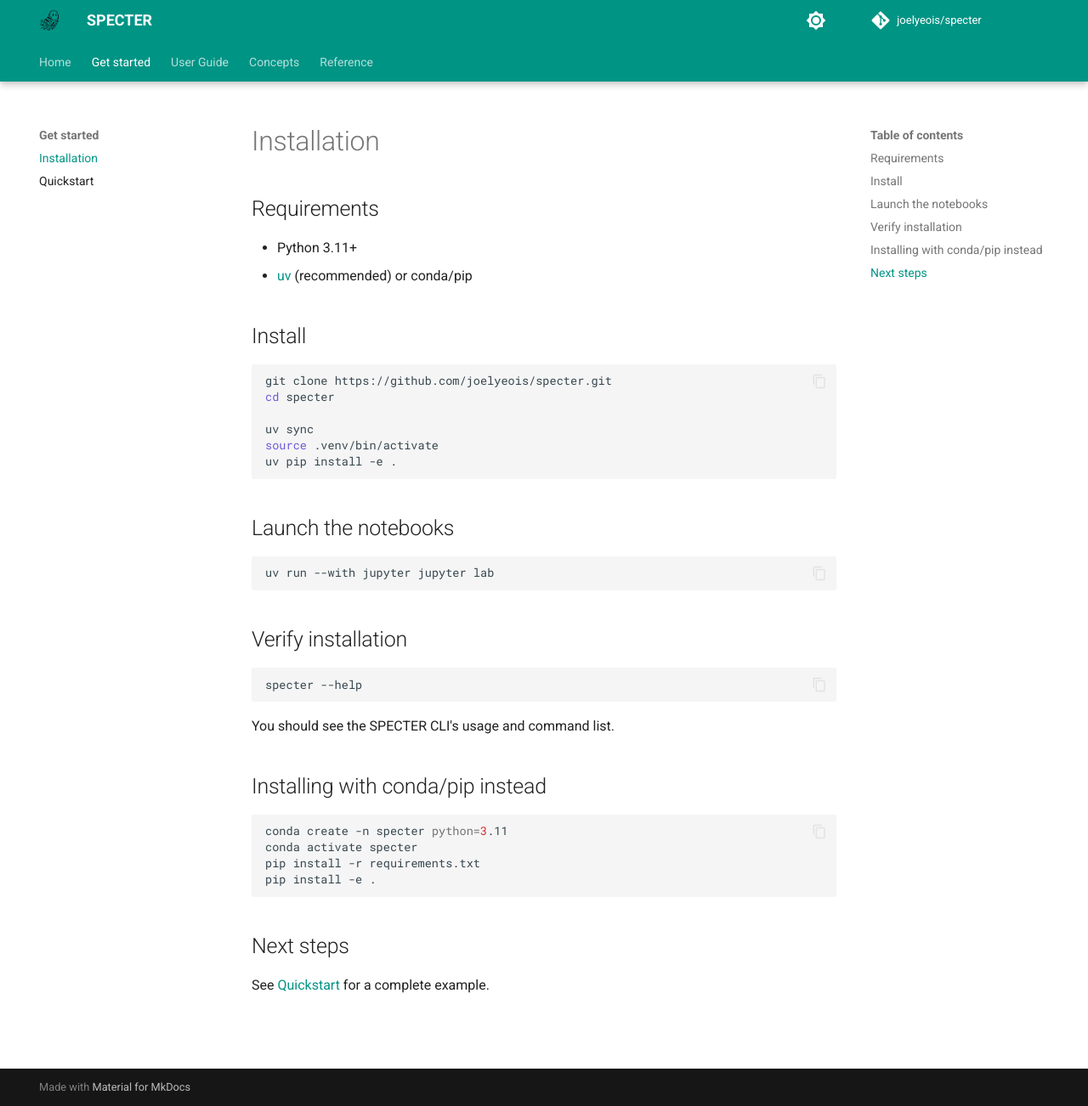
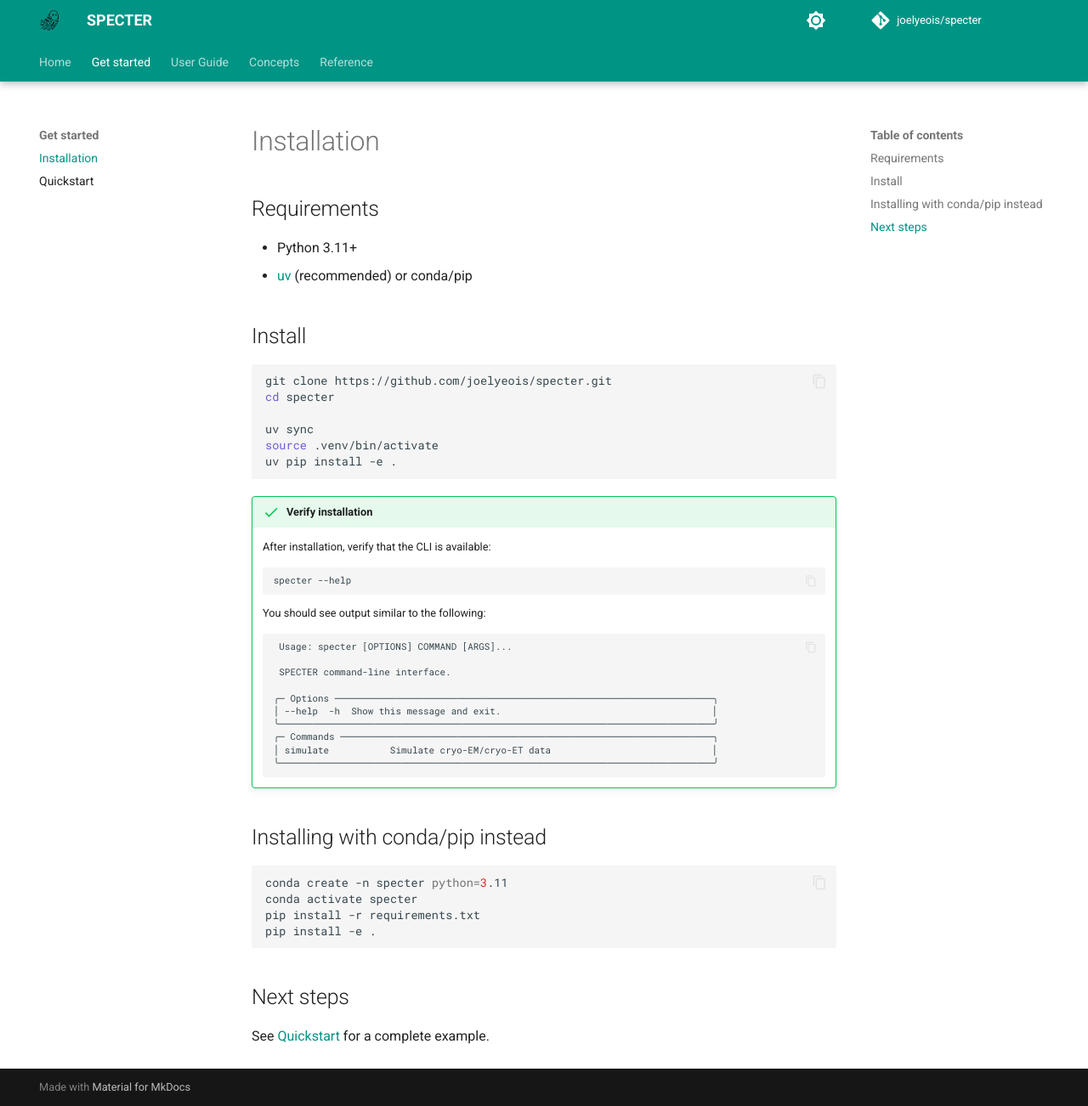
Before and after one commit to joelyeois/specter, an MkDocs documentation site: the page built from docs/installation.md, in a window 1280 px wide and 1302 px high. Shown: the whole window at 85% size. Built offline with MkDocs 1.6.1 and Material for MkDocs 9.7.7, drawn with Linux system fonts in a browser that asks for light colours; comment, search, counter and statistics services are not loaded.

Commit message:
Remove Launch the notebooks; style Verify installation like octopi
Drops the "Launch the notebooks" section entirely. Wraps Verify
installation in a green "success" admonition with the real specter
--help output shown, matching octopi's installation page
(getting-started/installation/#development-installation).

Used indented code blocks instead of fenced ones here: a fenced code
block nested inside an admonition collapses into inline `<code>` under
Zensical's renderer (confirmed via a minimal repro — identical markup
renders correctly with plain `mkdocs build`), so this sidesteps that
bug at the cost of syntax highlighting on this one block.

Co-Authored-By: Claude Sonnet 5 <noreply@anthropic.com>
Claude-Session: https://claude.ai/code/session_01CvS6YMo5GTtEzq891a16Ui

````diff
--- a/docs/installation.md
+++ b/docs/installation.md
@@ -16,19 +16,23 @@ source .venv/bin/activate
 uv pip install -e .
 ```
 
-## Launch the notebooks
+!!! success "Verify installation"
+    After installation, verify that the CLI is available:
 
-```bash
-uv run --with jupyter jupyter lab
-```
+        specter --help
 
-## Verify installation
+    You should see output similar to the following:
 
-```bash
-specter --help
-```
+         Usage: specter [OPTIONS] COMMAND [ARGS]...
 
-You should see the SPECTER CLI's usage and command list.
+         SPECTER command-line interface.
+
+        ╭─ Options ────────────────────────────────────────────────────────────────────╮
+        │ --help  -h  Show this message and exit.                                      │
+        ╰──────────────────────────────────────────────────────────────────────────────╯
+        ╭─ Commands ───────────────────────────────────────────────────────────────────╮
+        │ simulate           Simulate cryo-EM/cryo-ET data                             │
+        ╰──────────────────────────────────────────────────────────────────────────────╯
 
 ## Installing with conda/pip instead
 
````
